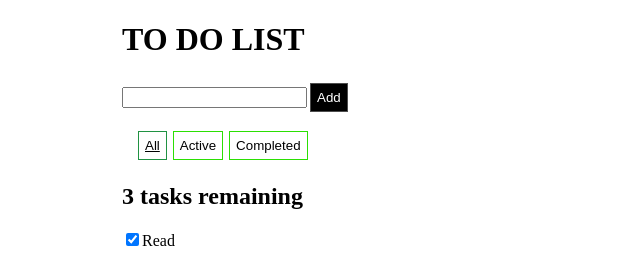
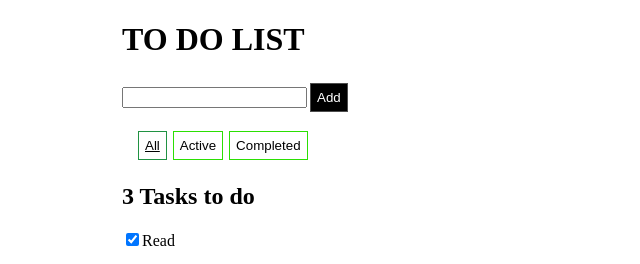
Before and after one commit to yx0419/To-do-app-React, a React (Create React App) app: page / in a window 1280 px wide. Shown: the top 264 px of the page, without its empty margins (0-640 px from the left). Built offline with nearby package versions, Linux system fonts and the light colour scheme.

Commit message:
Completing a task in todo list using Array.prototype.map() and settasksArray()

```diff
--- a/src/App.js
+++ b/src/App.js
@@ -5,7 +5,7 @@ import React, { useState } from "react";
 import { nanoid } from "nanoid";
 
 function App(props) {
-  const [tasksArray, settasksArray] = useState(props.tasksArr);
+  const [tasksArray, settasksArray] = useState(props.tasksArr); //'tasksArray' is an array of objects.
 
   //callback function 'callbackInParent' in the parent component.
   //Pass this callback as a prop to the child component so that child can call this callback with data.
@@ -14,9 +14,23 @@ function App(props) {
     const newTask = {
       id: "todo-" + nanoid(),
       subject: subject,
-      completed: false,
+      isCompleted: false,
     };
     settasksArray([...tasksArray, newTask]); //state called 'tasksArray' will contain a new array: [...tasksArray, newTask] now by adding a new object element 'newTask' to the array.
+  }
+
+  function toggleTaskCompleted(id) {
+    console.log(tasksArray);
+    //need to update tasksArray with received id. only need to update 'complete' key in tasksArray's one element.
+    const updatedArray = tasksArray.map((task) => {
+      if (id === task.id) {
+        return { ...task, isCompleted: !task.isCompleted };
+      } else {
+        return task; //without this line, 'subject' will be undefined and error.
+      }
+    });
+    settasksArray(updatedArray);
+    console.log(tasksArray);
   }
 
   //'tasksArray' is being updated every time callback is called.
@@ -26,8 +40,13 @@ function App(props) {
       isCompleted={obj.isCompleted}
       id={obj.id}
       key={obj.id}
+      toggleTaskCompleted={toggleTaskCompleted}
     />
   ));
+
+  const numOfTask = TodosArray.length;
+  const taskNoun = TodosArray.length === 1 ? "Task" : "Tasks";
+  const countSentence = `${numOfTask} ${taskNoun} to do`;
 
   return (
     <div className="todoapp stack-large">
@@ -39,7 +58,7 @@ function App(props) {
         <FilterButton btnName="Completed" ariapressed="false" />
       </div>
 
-      <h2>3 tasks remaining</h2>
+      <h2>{countSentence}</h2>
 
       <ul>{TodosArray}</ul>
     </div>
--- a/src/components/Form.js
+++ b/src/components/Form.js
@@ -2,14 +2,19 @@ import React, { useState } from "react";
 
 function Form(props) {
   const [subject, setSubject] = useState(""); //initial value of the state called 'subject' is empty string. This state is for user input value.
+  console.log("line5" + subject); //This proves UI is re-rendered after setSubject().
 
   function handleChange(e) {
+    console.log("line8" + subject);
     setSubject(e.target.value); //because user input value is coming from Form component itself, not from outside of this component, we need to use state.
+    console.log("line10" + subject);
   }
+  //Right after setSubject() is called, entire Form() is re-called. re-run. Every UI is re-rendered with the new state.
 
   //create a new task
   function handleSubmit(e) {
     e.preventDefault();
+    console.log(subject);
     props.cb(subject); //pass data(=state called 'subject') from <Form /> (=child component) to <App /> (=parent component).
     setSubject(""); //clear the input after the form submission.
   }
--- a/src/components/Todo.js
+++ b/src/components/Todo.js
@@ -8,6 +8,7 @@ export default function Todo(props) {
         id={props.id}
         type="checkbox"
         defaultChecked={props.isCompleted}
+        onChange={() => props.toggleTaskCompleted(props.id)} //pass id of targeted Element to <App /> so that <App /> knows which task's checkbox is clicked.
       ></input>
       <span>{props.subject}</span>
 
```
